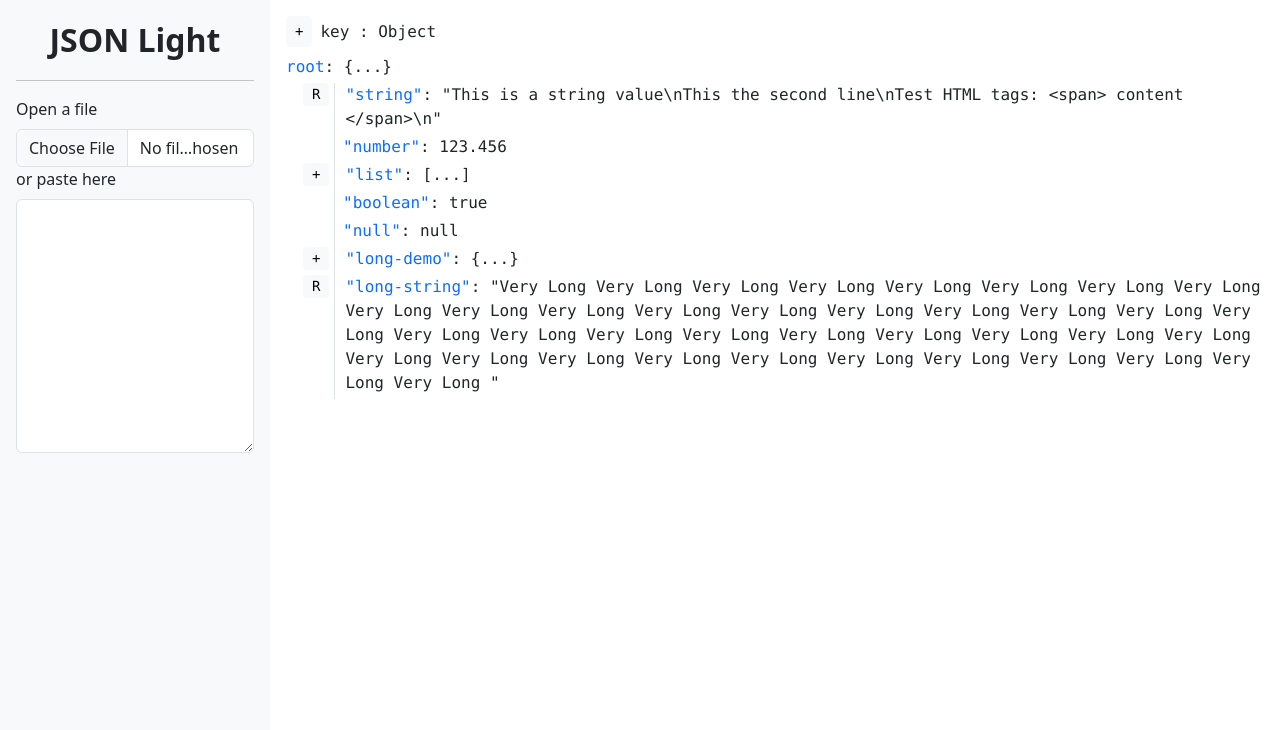
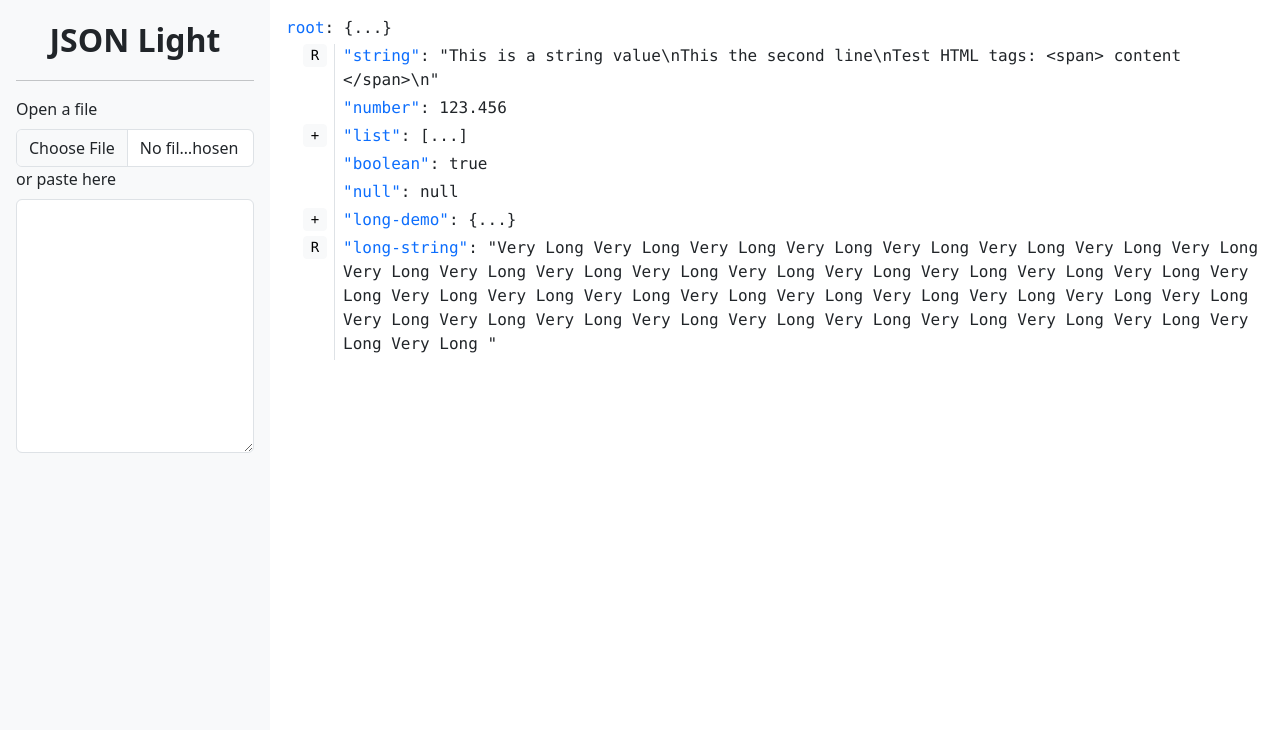
Before and after one commit to bluerose73/jsonlight, a plain HTML site: page assets/app.html in a window 1280 px wide. Shown: the top 730 px of the page. Drawn offline with nearby package versions, Linux system fonts and the light colour scheme.

Commit message:
fix: toggle button positioning
chore: add bootstrap locally

```diff
--- a/assets/app.html
+++ b/assets/app.html
@@ -4,9 +4,8 @@
 <head>
   <title>JSON Light</title>
   <meta name="viewport" content="width=device-width, initial-scale=1">
-  <link href="https://cdn.jsdelivr.net/npm/bootstrap@5.3.2/dist/css/bootstrap.min.css" rel="stylesheet"
-    integrity="sha384-T3c6CoIi6uLrA9TneNEoa7RxnatzjcDSCmG1MXxSR1GAsXEV/Dwwykc2MPK8M2HN" crossorigin="anonymous">
-  <link rel="stylesheet" href="style.css">
+  <link href="styles/bootstrap.min.css" rel="stylesheet">
+  <link rel="stylesheet" href="styles/jsonlight.css">
 </head>
 
 <body>
@@ -37,32 +36,10 @@
     </div>
 
     <div class="container-fluid p-3 overflow-y-auto font-monospace" id="view">
-      <div class="kv-root d-flex flex-column gap-2 mb-2">
-        <div class="kv d-flex gap-2 align-items-center">
-          <button type="button" class="btn btn-light btn-sm" data-bs-toggle="collapse"
-            data-bs-target="#test-collapse">+</button>
-          <div class="kv-text">key : Object</div>
-        </div>
-        <div class="collapse" id="test-collapse">
-          <div class="child-block d-flex gap-2">
-            <div class="indent border-end pe-5 flex-shrink-0">
-            </div>
-            <div class="child-list d-flex flex-column gap-2">
-              <div class="kv">
-                <div class="kv-root">
-                  key-string : "This is a string"
-                </div>
-              </div>
-            </div>
-          </div>
-        </div>
-      </div>
     </div>
 
-    <script src="https://cdn.jsdelivr.net/npm/bootstrap@5.3.2/dist/js/bootstrap.bundle.min.js"
-      integrity="sha384-C6RzsynM9kWDrMNeT87bh95OGNyZPhcTNXj1NW7RuBCsyN/o0jlpcV8Qyq46cDfL"
-      crossorigin="anonymous"></script>
-    <script src="jsonlight.js"></script>
+    <script src="scripts/bootstrap.bundle.min.js"></script>
+    <script src="scripts/jsonlight.js"></script>
   </main>
 </body>
 
--- a/assets/jsonlight.js
+++ b/assets/scripts/jsonlight.js
@@ -68,7 +68,7 @@ function newKV(loader) {
     kvRoot.loader = loader;
     kvRoot.classList.add("kv-root", "d-flex", "flex-column");
     let kv = document.createElement("div");
-    kv.classList.add("kv", "d-flex", "gap-2", "align-items-center", "mb-1");
+    kv.classList.add("kv", "d-flex", "align-items-center", "mb-1");
     let kvText = document.createElement("div");
     kvText.classList.add("kv-text");
     kv.appendChild(kvText);
@@ -78,7 +78,7 @@ function newKV(loader) {
 
 function newToggleButton(text) {
     let toggleButton = document.createElement("button");
-    toggleButton.classList.add("btn", "btn-light", "btn-sm", "pt-0", "pb-0");
+    toggleButton.classList.add("btn", "btn-light", "btn-sm");
     toggleButton.setAttribute("data-bs-toggle", "button");
     toggleButton.setAttribute("type", "button");
     toggleButton.innerHTML = text;
@@ -94,7 +94,7 @@ function addCollapse(kvRoot, dataRef) {
     let kv = kvRoot.querySelector(".kv");
 
     let collapseButton = newToggleButton("+");
-    collapseButton.classList.add("collapseButton");
+    collapseButton.classList.add("toggle-button", "collapse-button");
     kv.insertBefore(collapseButton, kv.firstChild);
 
     let collapseWrapper = document.createElement("div");
@@ -117,7 +117,6 @@ function addCollapse(kvRoot, dataRef) {
     });
 
     collapseWrapper.addEventListener('show.bs.collapse', (ev) => {
-        console.log("show event received");
         ev.stopPropagation();
         for (const childKV of kvRoot.loader.loadChild()) {
             childList.appendChild(
@@ -127,7 +126,6 @@ function addCollapse(kvRoot, dataRef) {
         collapseButton.innerHTML = "-";
     });
     collapseWrapper.addEventListener('hidden.bs.collapse', (ev) => {
-        console.log("hide event received");
         ev.stopPropagation();
         childList.replaceChildren();
         collapseButton.innerHTML = "+";
@@ -154,7 +152,7 @@ function renderKey(key) {
 
 function addViewRaw(kvRoot) {
     let viewRawButton = newToggleButton("R");
-    viewRawButton.classList.add("viewRawButton");
+    viewRawButton.classList.add("toggle-button", "view-raw-button");
     viewRawButton.addEventListener("click", (ev) => {
         if (viewRawButton.classList.contains("active")) {
             renderRawString(kvRoot);
@@ -279,6 +277,6 @@ class DesktopDataLoader extends DataLoader {
 
 let rootJson = renderKV(null, new WebDataLoader(demo));
 document.querySelector("#view").appendChild(rootJson);
-let rootButton = rootJson.querySelector(".collapseButton");
+let rootButton = rootJson.querySelector(".collapse-button");
 rootButton.style.display = "none";
 rootButton.click();
--- a/assets/style.css
+++ b/assets/styles/jsonlight.css
@@ -20,16 +20,14 @@ main {
     /* align-self: stretch; */
 }
 
-.collapseButton {
+.toggle-button {
     position: relative;
-    right: 40px;
-    margin-right: calc(-1em - 18px);
+    padding: 0;
+    text-align: center;
+    vertical-align: middle;
+    width: 1.5rem;
+    right: 2.5rem;
+    margin-right: -1.5rem;
     align-self: flex-start;
+    flex-shrink: 0;
 }
-
-.viewRawButton {
-    position: relative;
-    right: 40px;
-    margin-right: calc(-1em - 18px);
-    align-self: flex-start;
-}
```
Also changed, not shown: assets/scripts/bootstrap.bundle.min.js (added), assets/styles/bootstrap.min.css (added).
